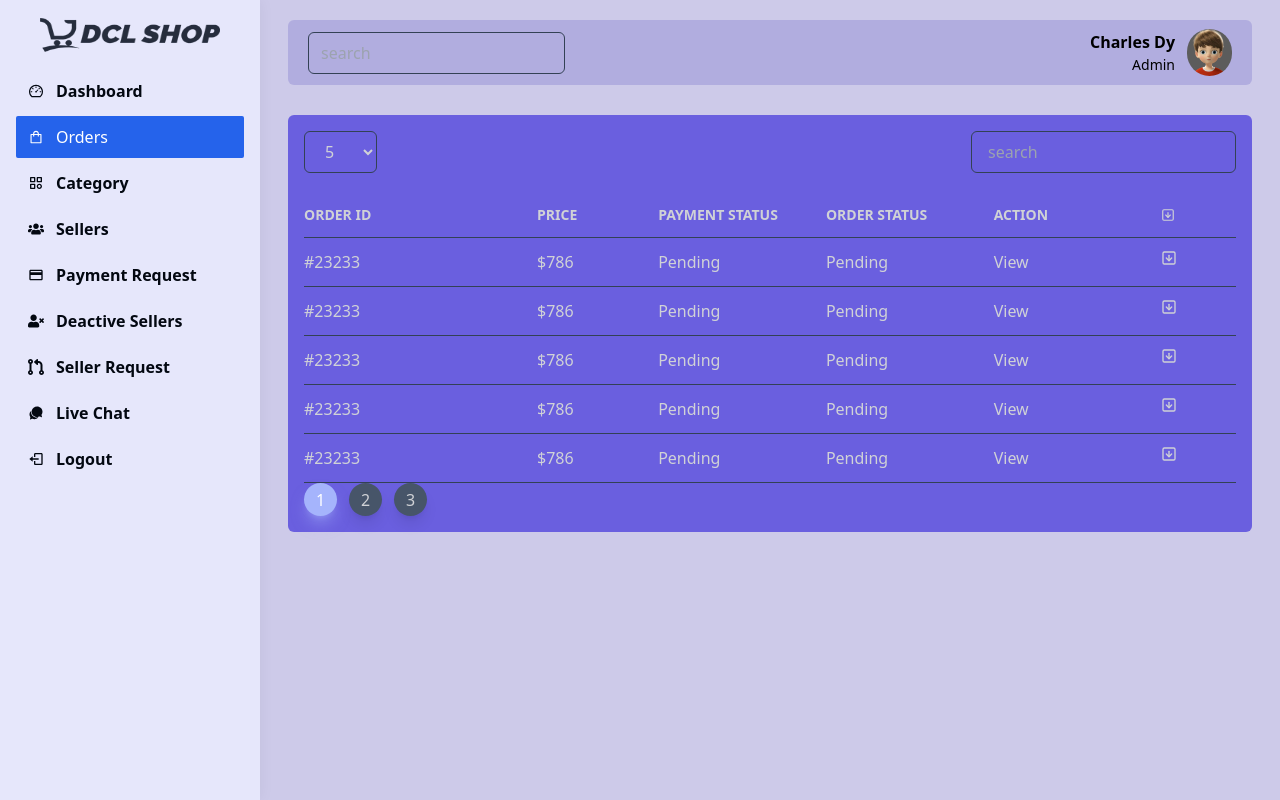
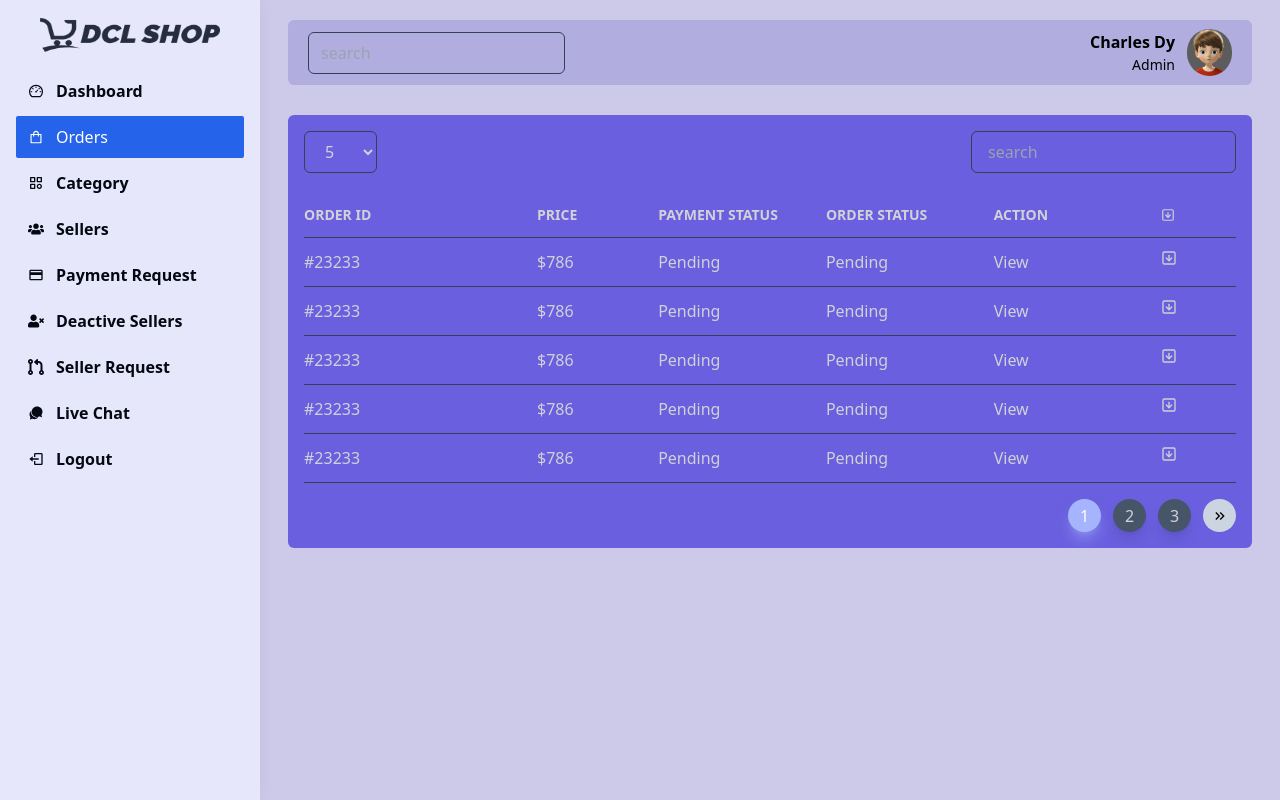
Before and after one commit to charleslinzon/dclshop, a React (Create React App) app in the folder dashboard/: page /admin/dashboard/orders in a window 1280 px wide. Built offline with nearby package versions, Linux system fonts and the light colour scheme.

Commit message:
Create Pagination Page - Part 3

```diff
--- a/dashboard/src/views/Pagination.jsx
+++ b/dashboard/src/views/Pagination.jsx
@@ -1,5 +1,5 @@
 import React from 'react';
-import { MdOutlineKeyboardDoubleArrowLeft } from "react-icons/md";
+import { MdOutlineKeyboardDoubleArrowLeft, MdOutlineKeyboardDoubleArrowRight } from "react-icons/md";
 
 const Pagination = ({pageNumber,setPageNumber, totalItem, parPage, showItem}) => {
 
@@ -35,11 +35,17 @@
     return (
         <ul className='flex gap-3'>
             {
-                pageNumber > 1  && <li className='w-[33px] h-[33px] rounded-full flex justify-center items-center bg-slate-300 text-[#000000]'>
+                pageNumber > 1  && <li onClick={() => setPageNumber(pageNumber - 1) } className='w-[33px] h-[33px] rounded-full flex justify-center items-center bg-slate-300 text-[#000000] cursor-pointer'>
                     <MdOutlineKeyboardDoubleArrowLeft />
                 </li>
-            }{
+            }
+            {
                 createBtn()
+            }
+            {
+                pageNumber < totalPage  && <li onClick={() => setPageNumber(pageNumber + 1) } className='w-[33px] h-[33px] rounded-full flex justify-center items-center bg-slate-300 text-[#000000] cursor-pointer'>
+                    <MdOutlineKeyboardDoubleArrowRight />
+                </li>
             }
         </ul>
     )
--- a/dashboard/src/views/admin/Orders.jsx
+++ b/dashboard/src/views/admin/Orders.jsx
@@ -164,6 +164,7 @@
                         </div>
                     </div>
                 </div>
+                <div className='w-full flex justify-end mt-4 bottom-4 right-4 '>
                     <Pagination
                         pageNumber = {currentPage}
                         setPageNumber = {setCurrentPage}
@@ -173,6 +174,7 @@
                     />
                 </div>
             </div>
+        </div>
     );
 };
 
```
Lines whose indentation alone changed are shown as unchanged.
